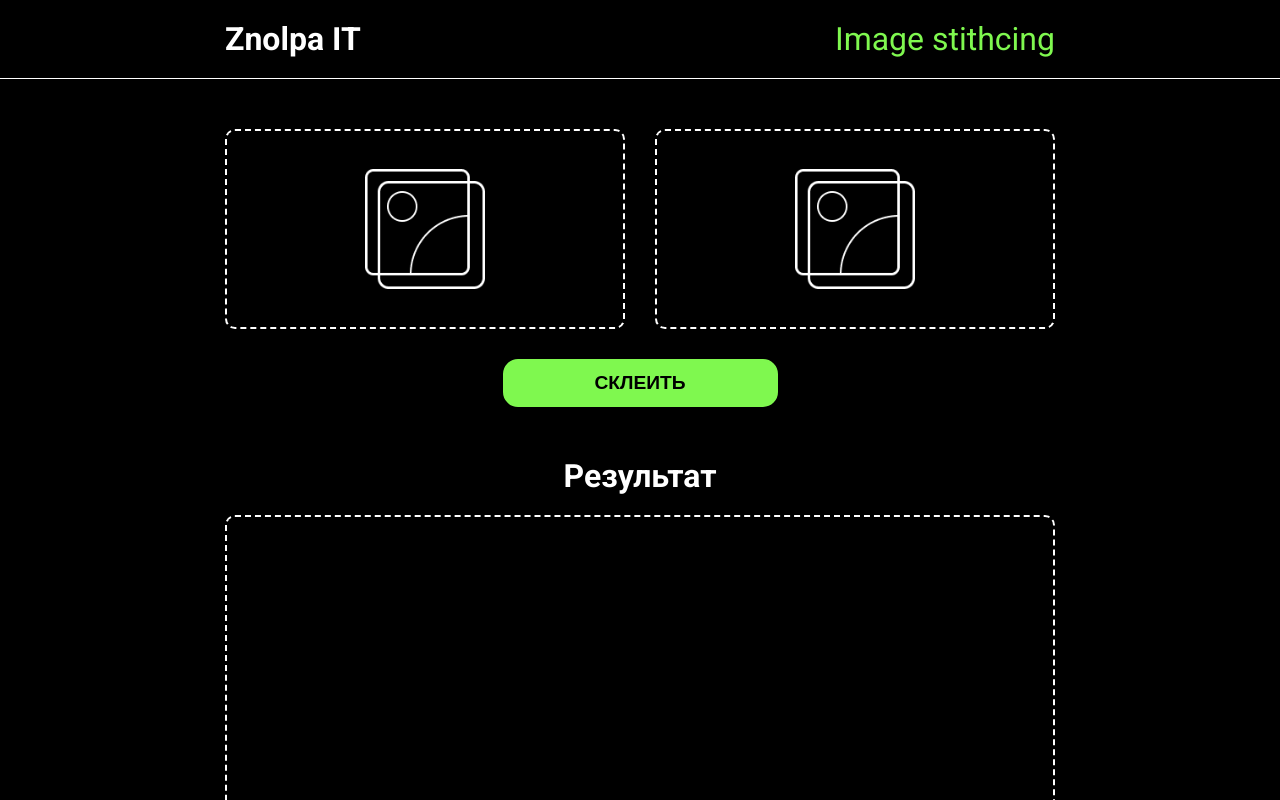
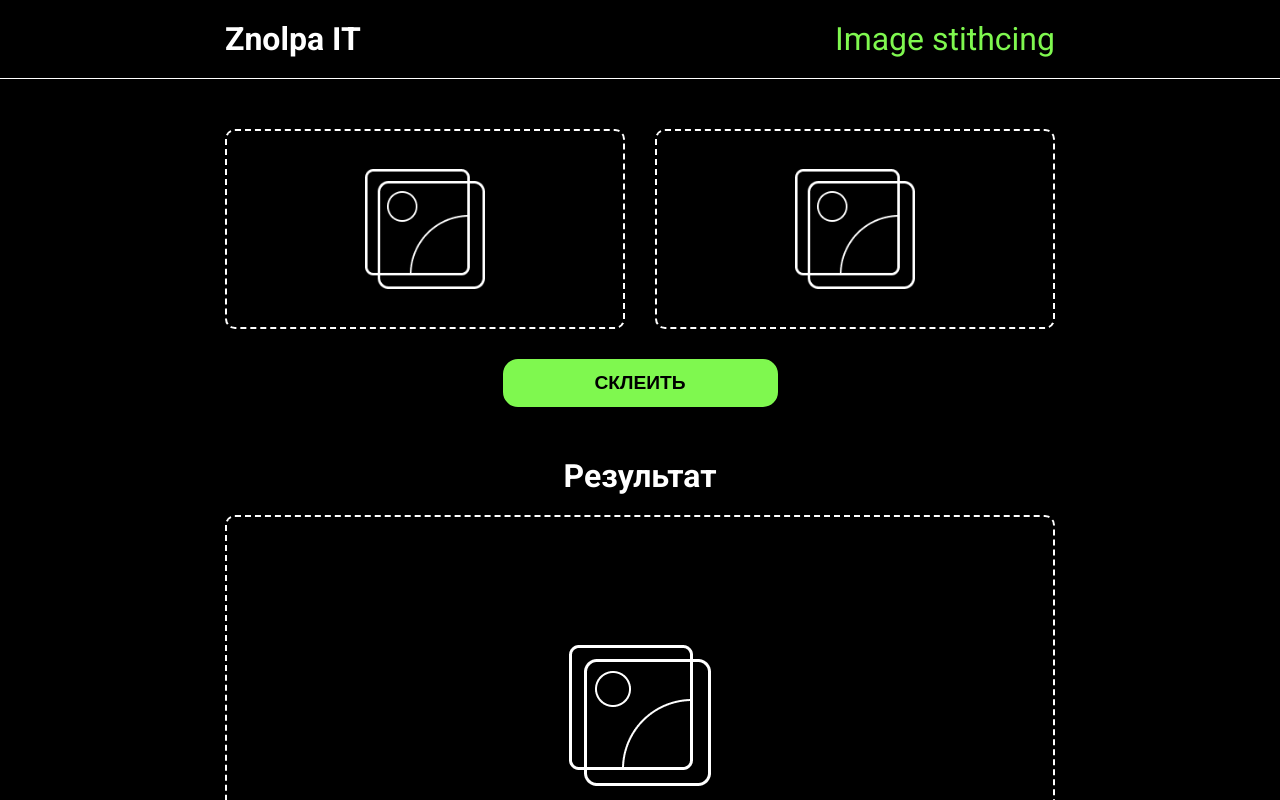
Before and after one commit to 4elovekov/gluing-Images, a React (Create React App) app: page / in a window 1280 px wide. Shown: the top 800 px of the page. Built offline with nearby package versions, Linux system fonts and the light colour scheme.

Commit message:
add: result image

```diff
--- a/src/App.js
+++ b/src/App.js
@@ -8,6 +8,7 @@ import ResultDisplay from './components/UI/ResultDisplay/ResultDisplay';
 function App() {
     const [selectedFiles, setSelectedFiles] = useState([]);
     const [selectedUrls, setSelectedUrls] = useState([]);
+    const [resultImage, setResultImage] = useState();
 
     const handleFileChange = (event) => {
         let files = Array.from(event.target.files);
@@ -38,7 +39,7 @@ function App() {
                 console.log(imageUrl)
                 const imageElement = document.createElement('img');
                 imageElement.src = imageUrl;
-                document.body.appendChild(imageElement);
+                setResultImage(imageElement);
             })
             .catch(error => console.error('Ошибка:', error));
     };
@@ -52,7 +53,7 @@ function App() {
                 handleChange={handleFileChange}
             />
             <MyButton onClick={handleUpload} children={"СКЛЕИТЬ"}/>
-            <ResultDisplay/>
+            <ResultDisplay resultImage={resultImage}/>
         </div>
     )
 }
--- a/src/components/UI/ImageUploader/ImageUploader.jsx
+++ b/src/components/UI/ImageUploader/ImageUploader.jsx
@@ -3,7 +3,7 @@ import cl from "./ImageUploader.module.css"
 import MyInput from '../MyInput/MyInput';
 import ImageCard from '../ImageCard/ImageCard';
 
-function ImageUploader({images, setImages, handleChange}) {
+function ImageUploader({images, handleChange}) {
     const fileInputRef = useRef();
 
     const handleUploadClick = (event) => {
--- a/src/components/UI/ResultDisplay/ResultDisplay.jsx
+++ b/src/components/UI/ResultDisplay/ResultDisplay.jsx
@@ -3,12 +3,22 @@ import cl from "./ResultDisplay.module.css"
 import ImageCard from '../ImageCard/ImageCard';
 import MyButton from '../MyButton/MyButton';
 
-const ResultDisplay = () => {
-
+const ResultDisplay = (resultImage) => {
+    console.log(resultImage.resultImage)
     return (
         <div className={cl.resultDisplay}>
             <h1>Результат</h1>
-            <ImageCard className={cl.resultDisplay__imageCard}/>
+            <ImageCard
+                className={cl.resultDisplay__imageCard}
+                children={
+                    resultImage.resultImage
+                    ? `${resultImage.resultImage}`
+                    : <img
+                        src="./images/file.png"
+                        alt="Upload file"
+                    />
+                }
+            />
             <div className={cl.resultDisplay__buttons}>
                 <MyButton>
                     Скачать
```
